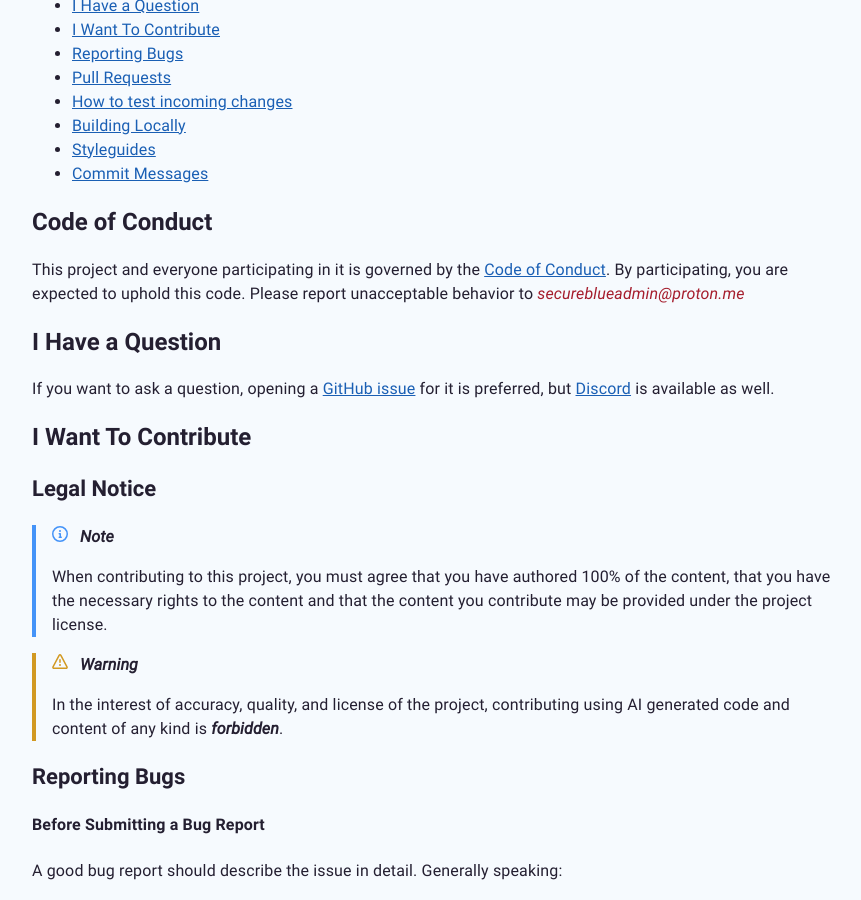
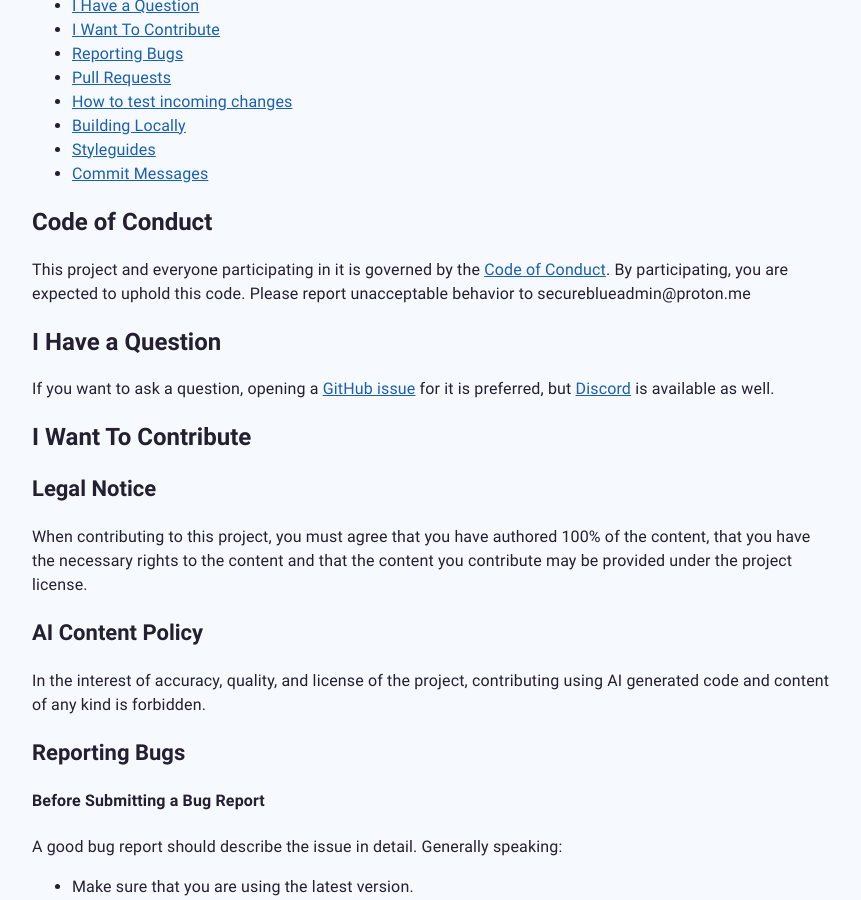
Before and after one commit to secureblue/secureblue.github.io, a Jekyll site: the page built from content/CONTRIBUTING.md, in a window 1280 px wide and 900 px high, scrolled down 543 px. Shown: the whole window, without its empty margins (208-1069 px from the left). Built offline with Jekyll 4.4.1, drawn with Linux system fonts in a browser that asks for light colours.

Commit message:
revert: other/more unnecessary changes

```diff
--- a/content/CONTRIBUTING.md
+++ b/content/CONTRIBUTING.md
@@ -5,7 +5,6 @@ permalink: /contributing
 ---
 
 # Contributing
-{: #contributing}
 
 All types of contributions are encouraged and valued. See the [Table of Contents](#table-of-contents) for different ways to help and details about how this project handles them. Please make sure to read the relevant section before making your contribution. It will make it a lot easier for us maintainers and smooth out the experience for all involved. The community looks forward to your contributions.
 
@@ -17,7 +16,7 @@ And if you like the project, but just don't have time to contribute, that's fine
 - Mention the project at local meetups and tell your friends/colleagues
 
 ## Table of Contents
-{: #table-of-contents}
+
 - [Code of Conduct](#code-of-conduct)
 - [I Have a Question](#i-have-a-question)
 - [I Want To Contribute](#i-want-to-contribute)
@@ -29,30 +28,28 @@ And if you like the project, but just don't have time to contribute, that's fine
 - [Commit Messages](#commit-messages)
 
 ## Code of Conduct
-{: #code-of-conduct}
 
-This project and everyone participating in it is governed by the [Code of Conduct](/code-of-conduct). By participating, you are expected to uphold this code. Please report unacceptable behavior to <var>secureblueadmin@proton.me</var>
+This project and everyone participating in it is governed by the [Code of Conduct](/code-of-conduct).
+By participating, you are expected to uphold this code. Please report unacceptable behavior
+to secureblueadmin@proton.me
 
 ## I Have a Question
-{: #i-have-a-question}
 
 If you want to ask a question, opening a [GitHub issue](https://github.com/secureblue/secureblue) for it is preferred, but [Discord](https://discord.gg/qMTv5cKfbF) is available as well.
 
 ## I Want To Contribute
-{: #i-want-to-contribute}
 
 ### Legal Notice
-{: #legal-notice}
 
-{% include alert.html type='note' content='When contributing to this project, you must agree that you have authored 100% of the content, that you have the necessary rights to the content and that the content you contribute may be provided under the project license.' %}
+When contributing to this project, you must agree that you have authored 100% of the content, that you have the necessary rights to the content and that the content you contribute may be provided under the project license.
 
-{% include alert.html type='warning' content='In the interest of accuracy, quality, and license of the project, contributing using AI generated code and content of any kind is <em>forbidden</em>.' %}
+### AI Content Policy
+
+In the interest of accuracy, quality, and license of the project, contributing using AI generated code and content of any kind is forbidden.
 
 ### Reporting Bugs
-{: #reporting-bugs}
 
 #### Before Submitting a Bug Report
-{: #issue-quality-check}
 
 A good bug report should describe the issue in detail. Generally speaking:
 
@@ -65,10 +62,8 @@ A good bug report should describe the issue in detail. Generally speaking:
 - Can you reliably reproduce the issue? And can you also reproduce it with older versions?
 
 ### Pull Requests
-{: #pull-requests}
 
 #### Before Submitting a Pull Request
-{: #pr-quality-check}
 
 A good pull request should be ready for review before it is even created. For all pull requests, ensure:
 
@@ -78,14 +73,12 @@ A good pull request should be ready for review before it is even created. For al
 - Your commits are [verified](https://docs.github.com/en/authentication/managing-commit-signature-verification)
 
 ### How to test incoming changes
-{: #how-to-test-incoming-changes}
 
 One of the nice things about the image model is that we can generate an entire OS image for every change we want to commit, so this makes testing way easier than in the past. You can rebase to it, see if it works, and then move back. This also means we can increase the amount of testers!
 
 We strive towards a model where proposed changes are more thoroughly reviewed and tested by the community. So here's how to do it. If you see a pull request that is opened up on an image you're following you can leave a review on how it's working for you.
 
 ## Building your images with Github Actions (recommended)
-{: #building-with-github-actions}
 
 Start from your own fork with a branch for the pull request/feature you want to develop. Follow the instructions here, https://blue-build.org/how-to/cosign/, to add your own keys to verify your own custom images (required but easy). From there it's recommended you go to .github/workflows/build.yml and comment out all of the image variants except the ones you use/intend to test. This drastically speeds up your workflow runtime. Then just go to actions > build-secureblue and select run workflow, making sure you select the branch you just set up.
 
@@ -96,18 +89,15 @@ Once it's done running, go to your VM running Fedora Atomic (we recommend GNOME
 Voilà now your branch is deployed in your VM. You can clone this branch to your development machine, develop your feature, commit, push, rerun the github action, and finally rebase the VM to your branch. (In GNOME boxes, you can create a snapshot just before you rebase to save time.)
 
 ## Building Locally
-{: #building-locally}
 
 The minimum tools required are git and a working machine with podman enabled and configured.
 Building locally is much faster than building in GitHub and is a good way to move fast before pushing to a remote.
 
 ### Clone the repo
-{: #clone-the-repo}
 
     git clone https://github.com/secureblue/secureblue.git
 
 ### Build the image
-{: #build-the-image}
 
 First make sure you can build an existing image:
 
@@ -120,17 +110,14 @@ Then confirm your image built:
 TODO: Set up and push to your own local registry
 
 ### Make your changes
-{: #make-your-changes}
 
 This usually involved editing the `Containerfile`. Most techniques for building containers apply here. If you're new to containers, using the term "Dockerfile" in your searches usually shows more results when you're searching for information.
 
 Check out CoreOS's [layering examples](https://github.com/coreos/layering-examples) for more information on customizing.
 
 ## Using Blue-build locally
-{: #local-blue-build}
 
 ### Requirements
-{: #requirements}
 
 - [Blue-build CLI](https://github.com/blue-build/cli)
 - Podman
@@ -139,7 +126,6 @@ Check out CoreOS's [layering examples](https://github.com/coreos/layering-exampl
 Secureblue already includes `bluebuild` but running locally requires customizing policy.json for your user to allow pulling a few unsigned images.
 
 #### Policy.json configuration
-{: #policy.json}
 
 On secureblue only pre-configured signed images are allowed to be pulled. Following repos need to be configured:
 
@@ -155,31 +141,25 @@ Copy `/etc/containers/policy.json` to `~/.config/containers/policy.json` and the
 - `podman image trust set --type accept quay.io/fedora-ostree-desktops`
 
 ### Clone the repo
-{: clone-the-repo-again}
 
     git clone https://github.com/secureblue/secureblue.git
 
 ### Making changes
-{: #make-your-changes-again}
 
 Configuration is stored in `recipes` folder in form of YAML files. Other files to be added to the image are stored in `files`. `common` holds pluggable modules to add to your custom image. `general` and `securecore` hold configs for the desktop and server images, respectively. Modules are detailed in [BlueBuild's documentation](https://blue-build.org/learn/getting-started/).
 
 ### Building
-{: #build-again}
 
 - Open terminal in root of your cloned repo.
 - Run `bluebuild build recipes/<your custom recipe>.yml`
 
 ### Testing
-{: #test-again}
 
 Run the image using `podman run` to get a root shell in your newly built image and verify the changes made prior.
 
 ## Styleguides
-{: #styleguides}
 
 ### Commit Messages
-{: #commit-messages}
 
 We use [Conventional Commits](https://www.conventionalcommits.org/en/v1.0.0/) and enforce them with a bot to keep the changelogs tidy:
 
```
Also changed, not shown: content/CODE_OF_CONDUCT.md (+0 -2 lines).
